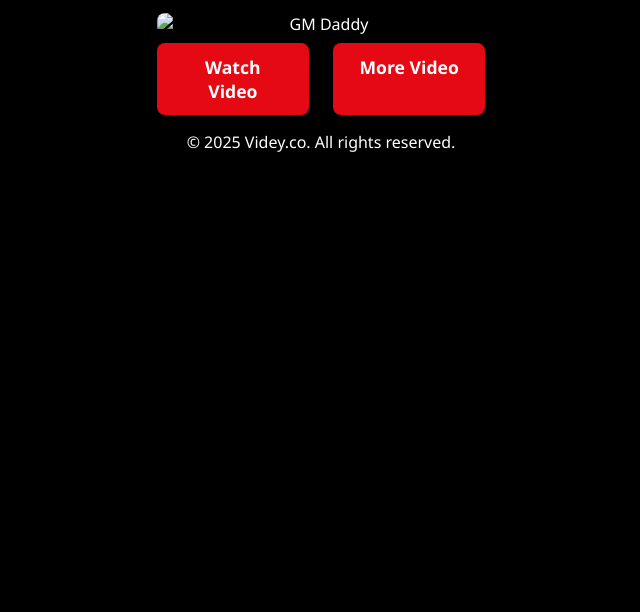
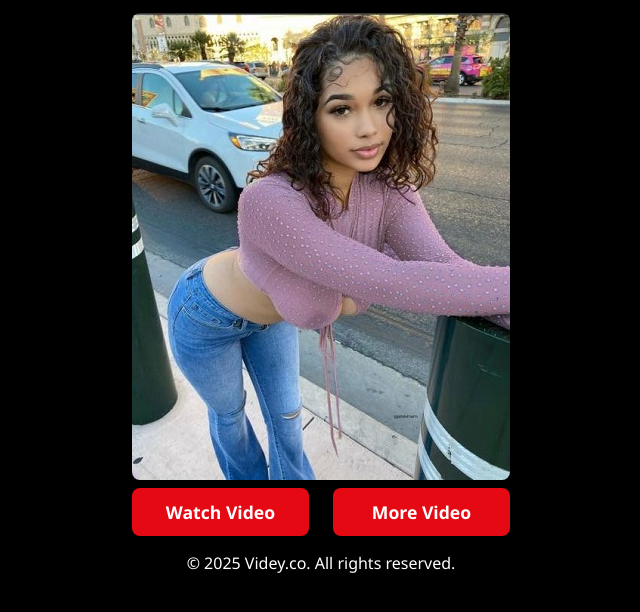
Before and after one commit to dragonxcdnvideyy401co/ixAGHfAE1.mp4, a plain HTML site: page index.html in a window 1280 px wide. Shown: the part 98-710 px from the top of the page, without its empty margins (319-959 px from the left). Drawn offline with Linux system fonts and the light colour scheme.

Commit message:
Update index.html

```diff
--- a/index.html
+++ b/index.html
@@ -139,7 +139,7 @@
 
   <h1>GM Daddy</h1>
   <figureitemscope itemtype="http://schema.org/VideoObject">
-    <img src="12.jpg" alt="GM Daddy"/>
+    <img src="27.jpg" alt="GM Daddy"/>
         <meta itemprop="uploadDate" content="2025-08-26" />
 		<meta itemprop="description" content="GM Daddy" />
         <link itemprop="contentUrl" href="https://gocixcdnvdey.github.io/ixAGHfAE1.mp4/" />
```
